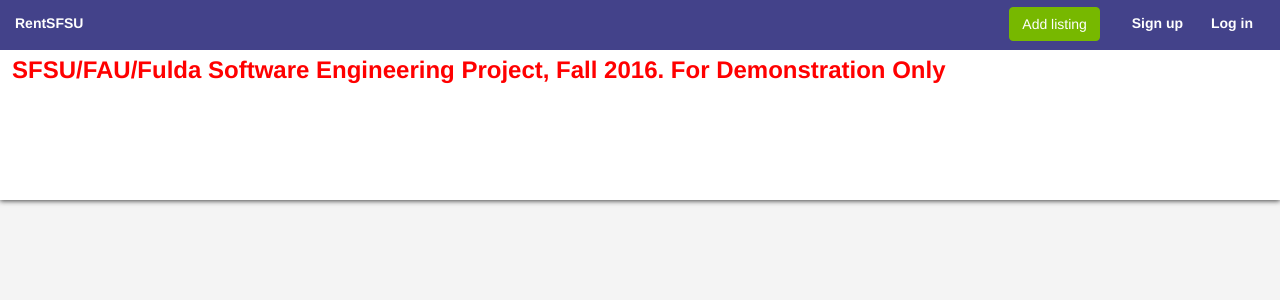
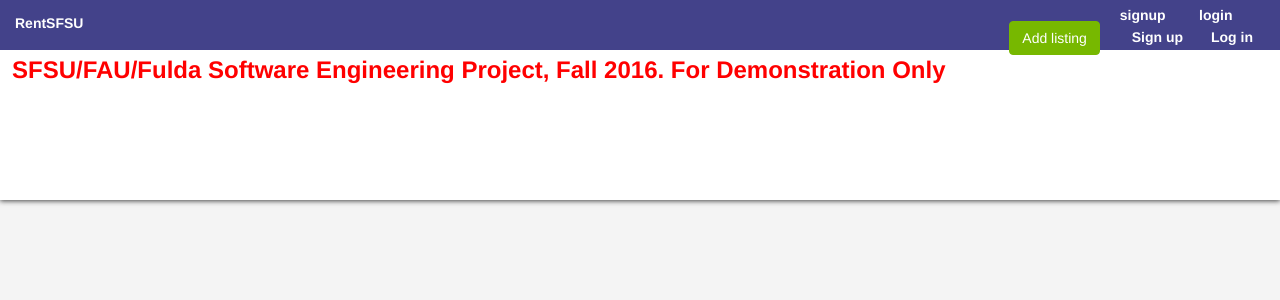
Before and after one commit to jkrubin/648Project, a PHP site: page /problem in a window 1280 px wide. Shown: the top 300 px of the page. Run offline with PHP 8.4, Linux system fonts and the light colour scheme; some libraries are stand-ins or nearby versions.

Commit message:
modify header to include signup/login links

```diff
--- a/application/view/_templates/header.php
+++ b/application/view/_templates/header.php
@@ -31,8 +31,8 @@
 		<div class="navbar-right">
 			<ul>
 				<a href="<?php echo URL; ?>"><li class="btn">Add listing</li></a>
-				<a href="<?php echo URL; ?>"><li>Sign up</li></a>
-				<a href="<?php echo URL; ?>"><li>Log in</li></a>
+				<a href="<?php echo URL; ?>">signup<li>Sign up</li></a>
+				<a href="<?php echo URL; ?>">login<li>Log in</li></a>
 			</ul>
 		</div>
 	</nav>
```
